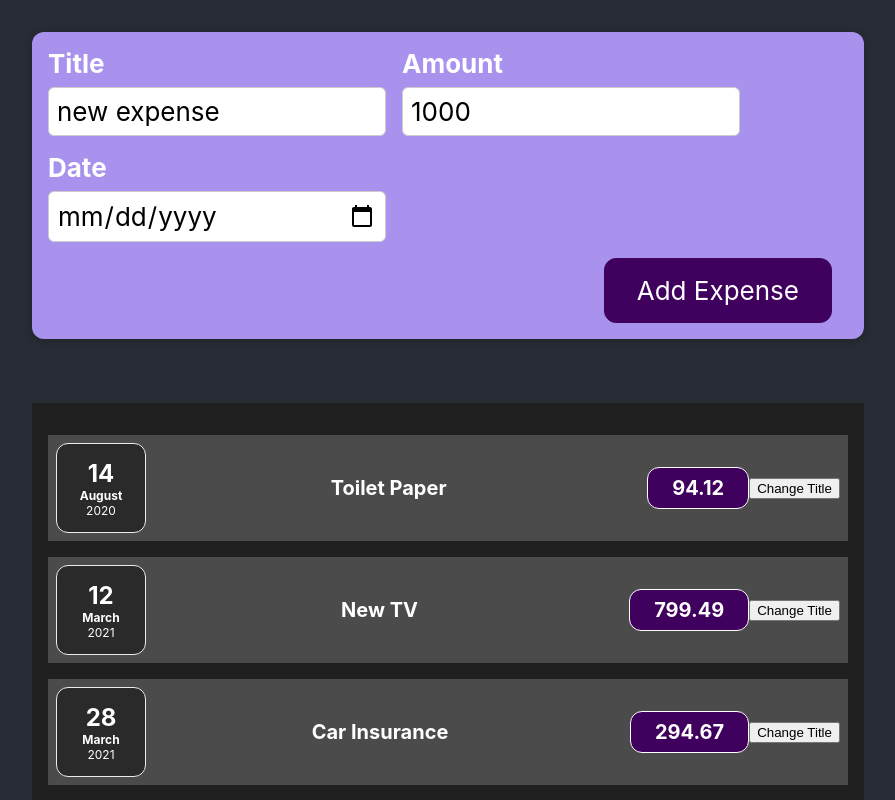
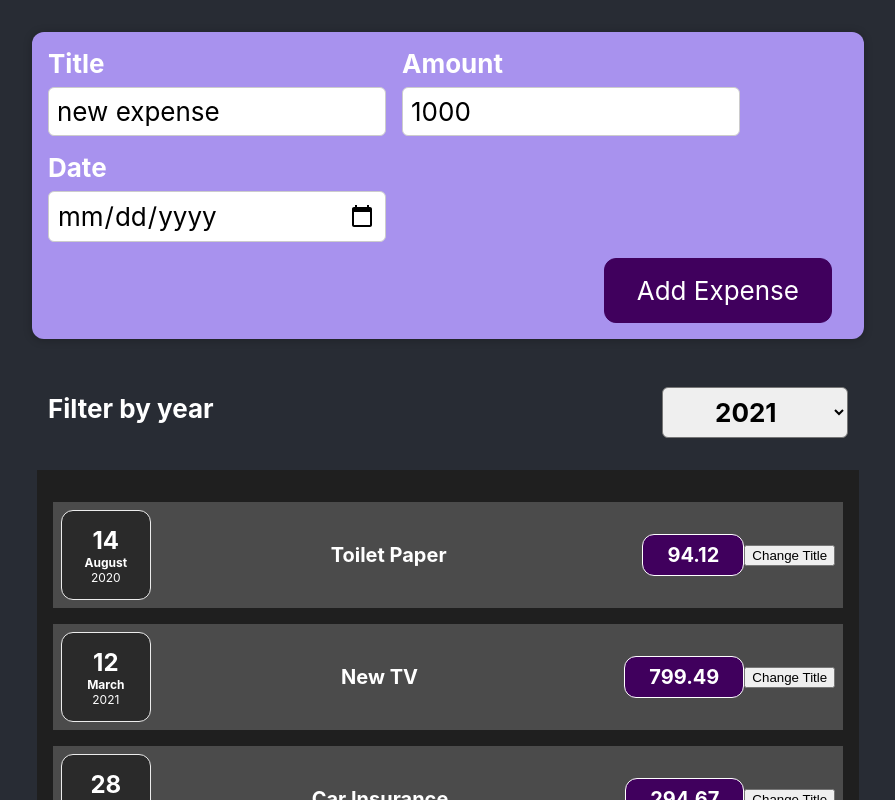
Before and after one commit to glpanda123/completed-react, a React (Create React App) app: page / in a window 1280 px wide. Shown: the top 800 px of the page, without its empty margins (192-1087 px from the left). Built offline with nearby package versions, Linux system fonts and the light colour scheme.

Commit message:
dump and smart component

```diff
--- /dev/null
+++ b/src/components/Expense/ExpenseFilter.css
@@ -0,0 +1,24 @@
+.expenses-filter {
+  color: white;
+  padding: 0 1rem;
+}
+
+.expenses-filter__control {
+  display: flex;
+  width: 100%;
+  align-items: center;
+  justify-content: space-between;
+  margin: 1rem 0;
+}
+
+.expenses-filter label {
+  font-weight: bold;
+  margin-bottom: 0.5rem;
+}
+
+.expenses-filter select {
+  font: inherit;
+  padding: 0.5rem 3rem;
+  font-weight: bold;
+  border-radius: 6px;
+}
--- /dev/null
+++ b/src/components/Expense/ExpenseFilter.js
@@ -0,0 +1,22 @@
+import React from 'react';
+
+import './ExpenseFilter.css';
+
+const ExpenseFilter = (props) => {
+  const selectYearHandler = (event) => props.onSelectYear(event.target.value);
+  return (
+    <div className='expenses-filter'>
+      <div className='expenses-filter__control'>
+        <label>Filter by year</label>
+        <select value={props.year} onChange={selectYearHandler}>
+          <option value='2022'>2022</option>
+          <option value='2021'>2021</option>
+          <option value='2020'>2020</option>
+          <option value='2019'>2019</option>
+        </select>
+      </div>
+    </div>
+  );
+};
+
+export default ExpenseFilter;
--- a/src/components/Expense/Expenses.js
+++ b/src/components/Expense/Expenses.js
@@ -1,15 +1,23 @@
+import { useState } from 'react/cjs/react.development';
 import Card from '../UI/Card';
+import ExpenseFilter from './ExpenseFilter';
 import ExpenseItem from './ExpenseItem';
 import './Expenses.css';
 
 function Expenses(props) {
+  const [year, setYear] = useState('2021');
+
+  const selectYearHandler = (selectedYear) => setYear(selectedYear);
   return (
+    <div>
+      <ExpenseFilter onSelectYear={selectYearHandler} year={year}></ExpenseFilter>
       <Card className='expenses'>
         <ExpenseItem className='App-link' expenseItem={props.expenses[0]}></ExpenseItem>
         <ExpenseItem className='App-link' expenseItem={props.expenses[1]}></ExpenseItem>
         <ExpenseItem className='App-link' expenseItem={props.expenses[2]}></ExpenseItem>
         <ExpenseItem className='App-link' expenseItem={props.expenses[3]}></ExpenseItem>
       </Card>
+    </div>
   );
 }
 
```
Lines whose indentation alone changed are shown as unchanged.
